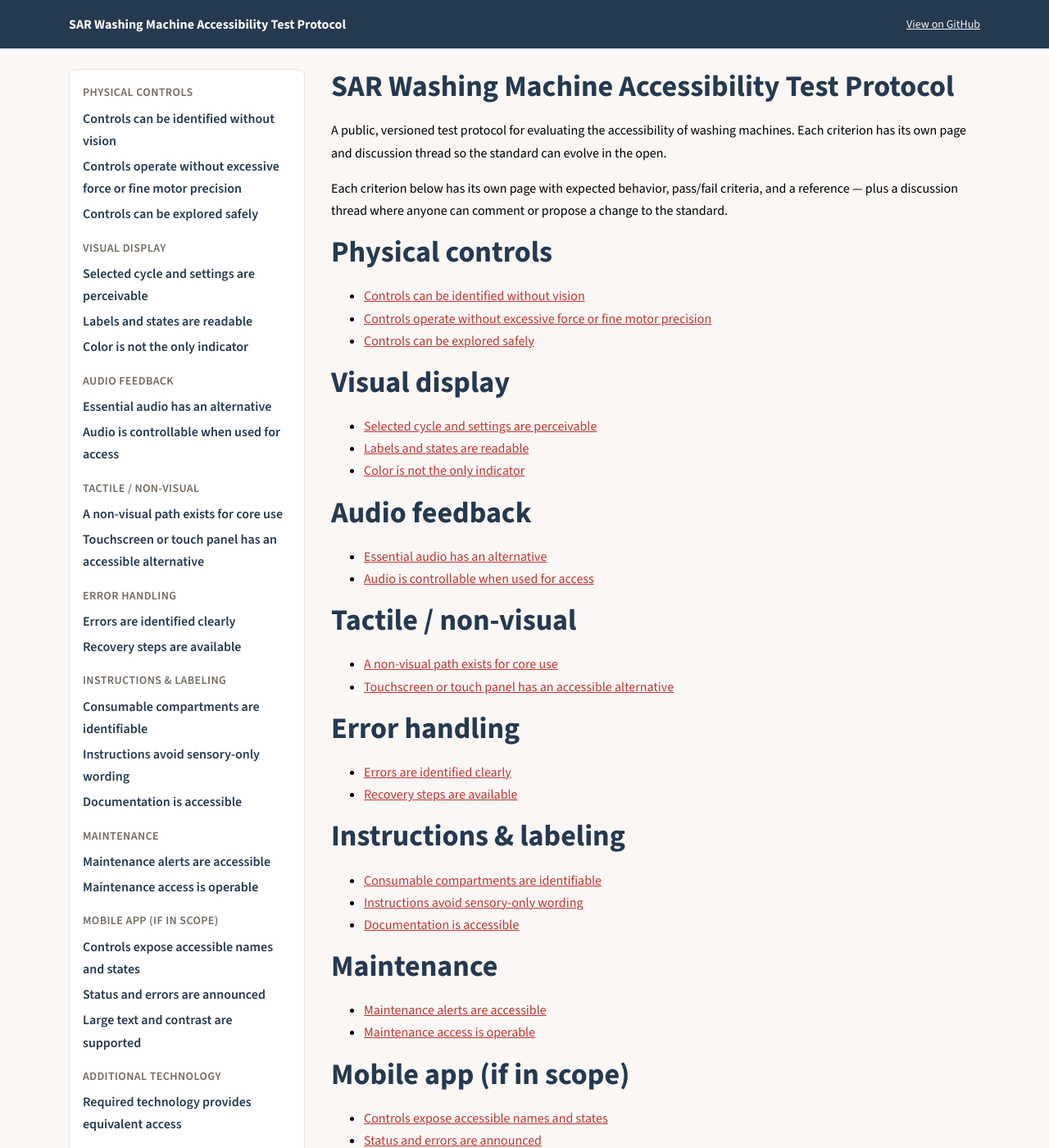
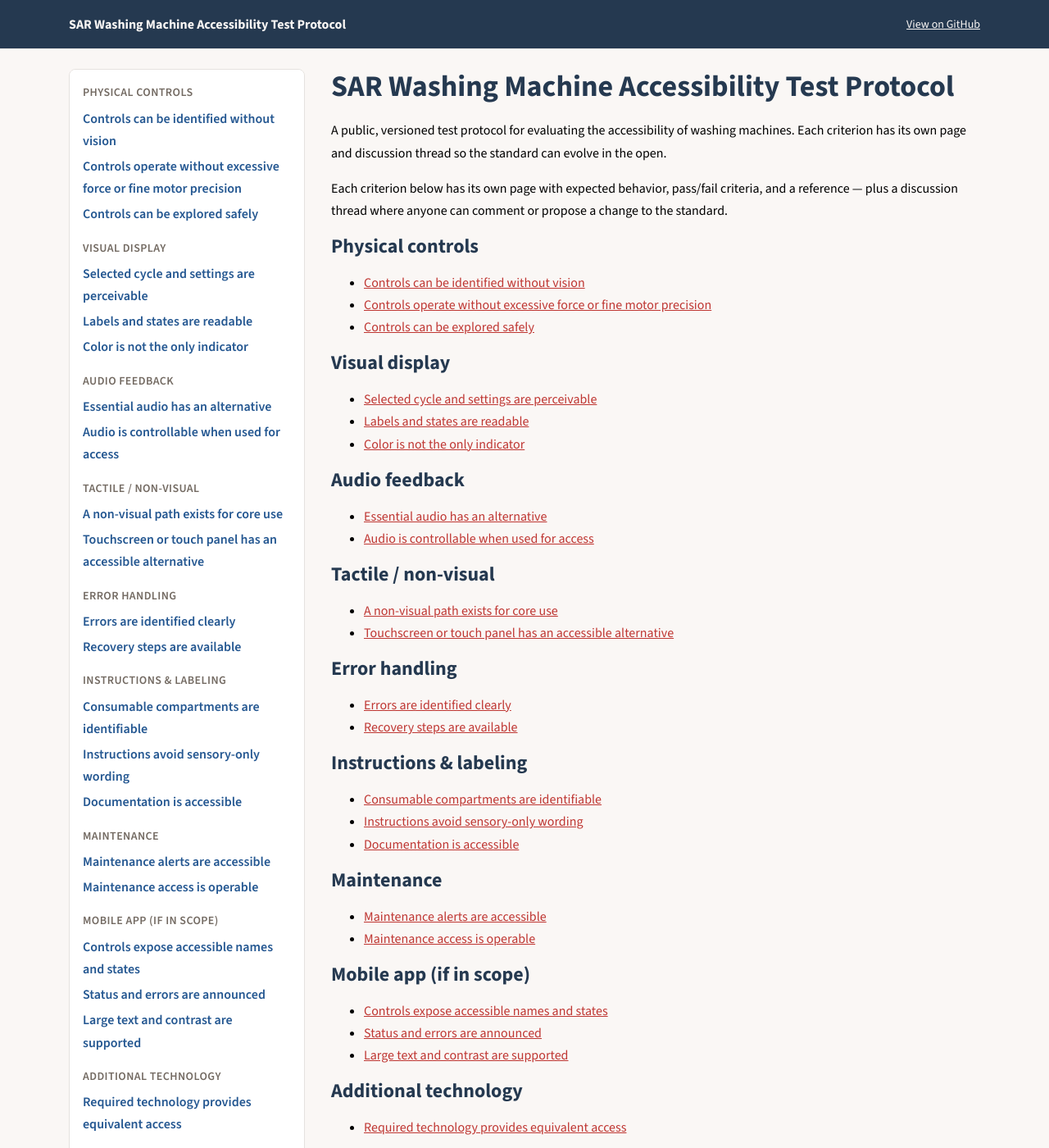
Before and after one commit to sar-info-repoadmin/sar-test-protocol, a Jekyll site: the page built from index.md, in a window 1280 px wide and 1400 px high. Shown: the whole window at 82% size. Built offline with Jekyll 4.4.1, drawn with Linux system fonts in a browser that asks for light colours.

Commit message:
Set nav link colors to Slate 60/100 and rescale headings proportionally to 36/24/18/16

```diff
--- a/assets/css/style.css
+++ b/assets/css/style.css
@@ -10,6 +10,8 @@
   --color-bg: #FAF7F5;             /* Neutral 05 */
   --color-surface: #FFFFFF;
   --color-border: #E5E2DF;         /* Neutral 30 */
+  --color-nav-link: #245791;         /* Slate 60 */
+  --color-nav-link-visited: #253950; /* Slate 100 */
 
   /* aliases used throughout this stylesheet */
   --fg: var(--color-headline);
@@ -26,10 +28,11 @@
   --font-weight-bold: 700;
   --font-weight-black: 900;
 
-  --font-size-h1: 4rem;
-  --font-size-h2: 2.25rem;
-  --font-size-h3: 1.35rem;
-  --font-size-body: 1rem;
+  /* Heading scale, proportional between H1 (36px) and body (16px) */
+  --font-size-h1: 2.25rem;    /* 36px */
+  --font-size-h2: 1.5rem;     /* 24px */
+  --font-size-h3: 1.125rem;   /* 18px */
+  --font-size-body: 1rem;     /* 16px */
   --font-size-label: 1rem;
   --font-size-small: 0.875rem;
 
@@ -51,6 +54,10 @@
     --color-accent: #CF433E;       /* Brick 30 */
     --color-accent-tint: #403332;
     --color-structure: #294566;    /* Slate 90 */
+    /* Slate 60/100 are too low-contrast on a near-black background, so dark
+       mode uses lighter steps from the same Slate ramp instead. */
+    --color-nav-link: #91AECF;         /* Slate 30 */
+    --color-nav-link-visited: #C3D4E6; /* Slate 20 */
   }
 }
 
@@ -73,11 +80,7 @@ h1, h2, h3 {
   color: var(--color-structure);
   margin: 0 0 0.5em;
 }
-/* This site's titles are descriptive sentences, not short hero headlines, so
-   page-level h1s use the H2 (section title) token rather than the much
-   larger H1 token — the H1 token is defined above and available if a future
-   page needs a true hero headline. */
-h1 { font-size: var(--font-size-h2); font-weight: var(--font-weight-black); }
+h1 { font-size: var(--font-size-h1); font-weight: var(--font-weight-black); }
 h2 { font-size: var(--font-size-h2); font-weight: var(--font-weight-bold); }
 h3 { font-size: var(--font-size-h3); font-weight: var(--font-weight-bold); }
 
@@ -162,12 +165,13 @@ h3 { font-size: var(--font-size-h3); font-weight: var(--font-weight-bold); }
 .nav-criteria { list-style: none; margin: 0; padding: 0; }
 .nav-criteria li { margin-bottom: 0.25rem; }
 .nav-criteria a {
-  color: var(--color-structure);
+  color: var(--color-nav-link);
   text-decoration: none;
   font-size: var(--font-size-label);
   font-weight: var(--font-weight-semibold);
   line-height: var(--line-height-label);
 }
+.nav-criteria a:visited { color: var(--color-nav-link-visited); }
 .nav-criteria a:hover { text-decoration: underline; }
 .nav-criteria a[aria-current="page"] {
   color: var(--color-structure);
```
